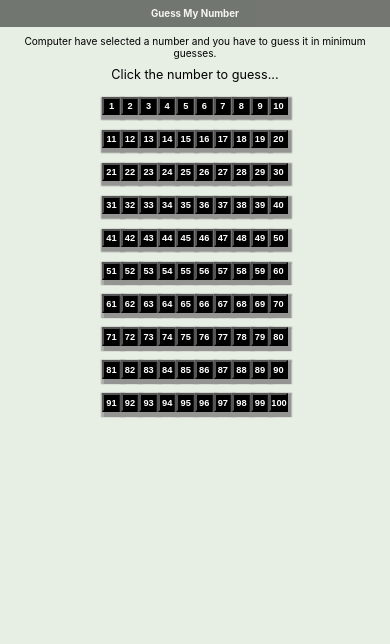
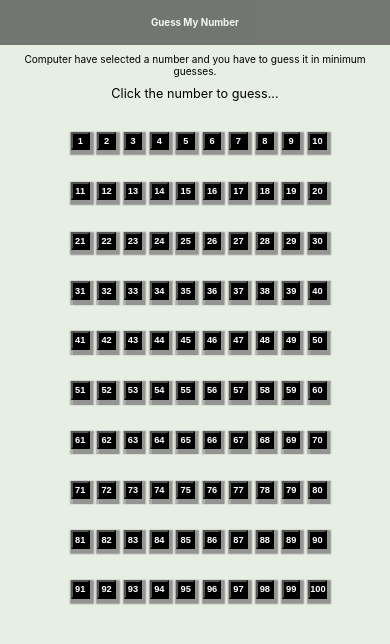
Before and after one commit to balbir8git/guessMyNumberGame, a plain HTML site: page index.html in a window 390 px wide. Drawn offline with Linux system fonts and the light colour scheme.

Commit message:
Added logo and improved mobile responsiveness

```diff
--- a/index.html
+++ b/index.html
@@ -4,6 +4,7 @@
     <meta charset="utf-8" />
     <title>Guess My Number Game</title>
     <link rel="stylesheet" href="styles.css" />
+    <link rel="icon" href="images/logo.png" />
 </head>
 <body>
     <header><h1>Guess My Number</h1></header>
--- a/styles.css
+++ b/styles.css
@@ -10,7 +10,7 @@
   header {
     background: #000000;
     opacity: 0.5;
-    padding: 2vmin;
+    padding: 2vh;
   }
 
   header > h1 {
@@ -25,7 +25,7 @@
       font-family: -apple-system, BlinkMacSystemFont, 'Segoe UI', Roboto, Oxygen, Ubuntu, Cantarell, 'Open Sans', 'Helvetica Neue', sans-serif;
       font-size: 1.2vmax;
       text-align: center;
-      margin: 1vmax;
+      margin: 1vh;
   }
 
   #guess-msg {
@@ -60,7 +60,8 @@
 
   .grid-item {
       justify-self: center;
-      margin-top: 1.5vmax;
+      margin-top: 3.5vh;
+      margin-left: 2vw
   }
 
   button:hover {
```
